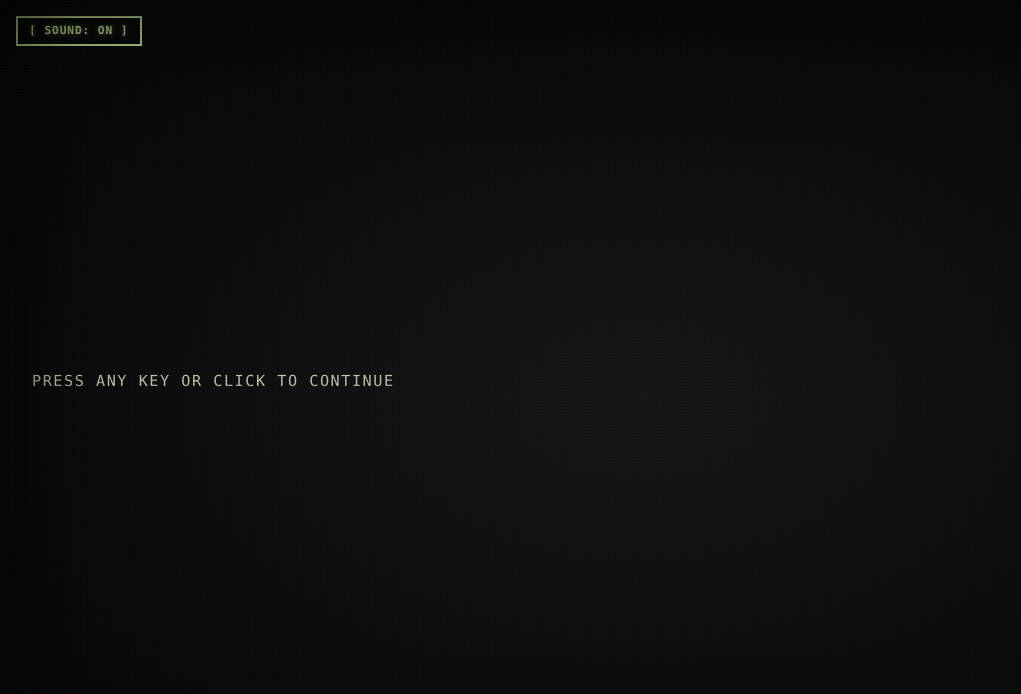
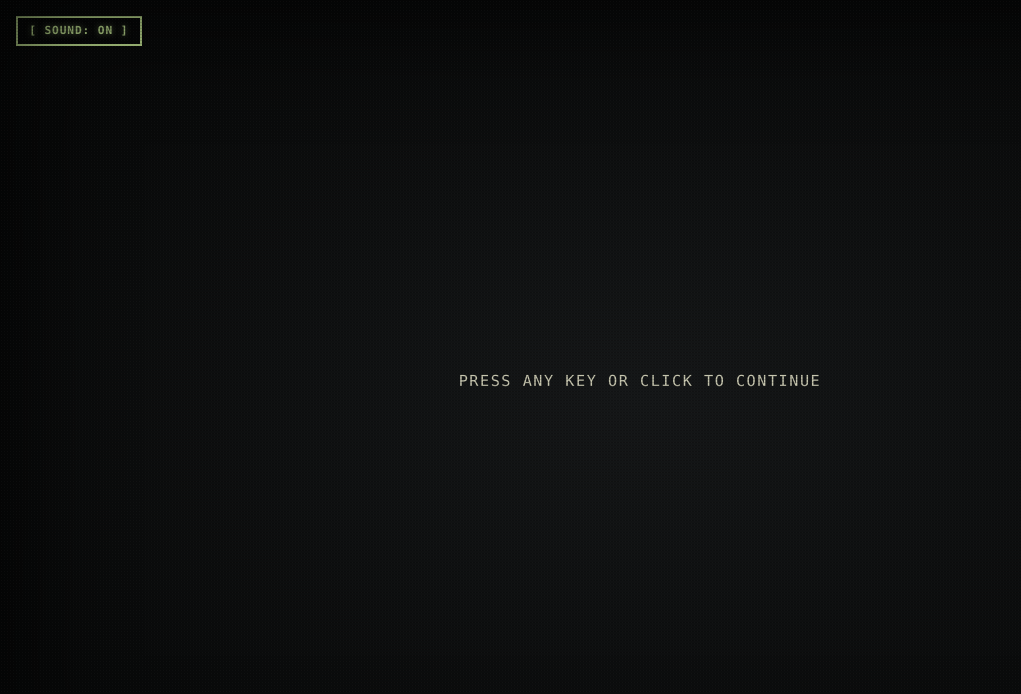
Before and after one commit to LoneCod3r/ZOMBIE.CODE, a React (Vite) app: page / in a window 1280 px wide. Shown: the top 694 px of the page, without its empty margins (0-1021 px from the left). Built offline with nearby package versions, Linux system fonts and the light colour scheme.

Commit message:
Center the boot sequence text instead of left-aligning it

```diff
--- a/src/styles/index.css
+++ b/src/styles/index.css
@@ -150,15 +150,17 @@ button {
 /* ── Boot screen ─────────────────────────────────────── */
 .boot-screen {
   justify-content: flex-start;
-  align-items: flex-start;
+  align-items: center;
   padding-top: min(20vh, 8rem);
   font-size: 0.95rem;
   cursor: pointer;
+  text-align: center;
 }
 
 .boot-log {
   display: flex;
   flex-direction: column;
+  align-items: center;
   gap: 0.5rem;
   max-width: 640px;
   width: 100%;
```
